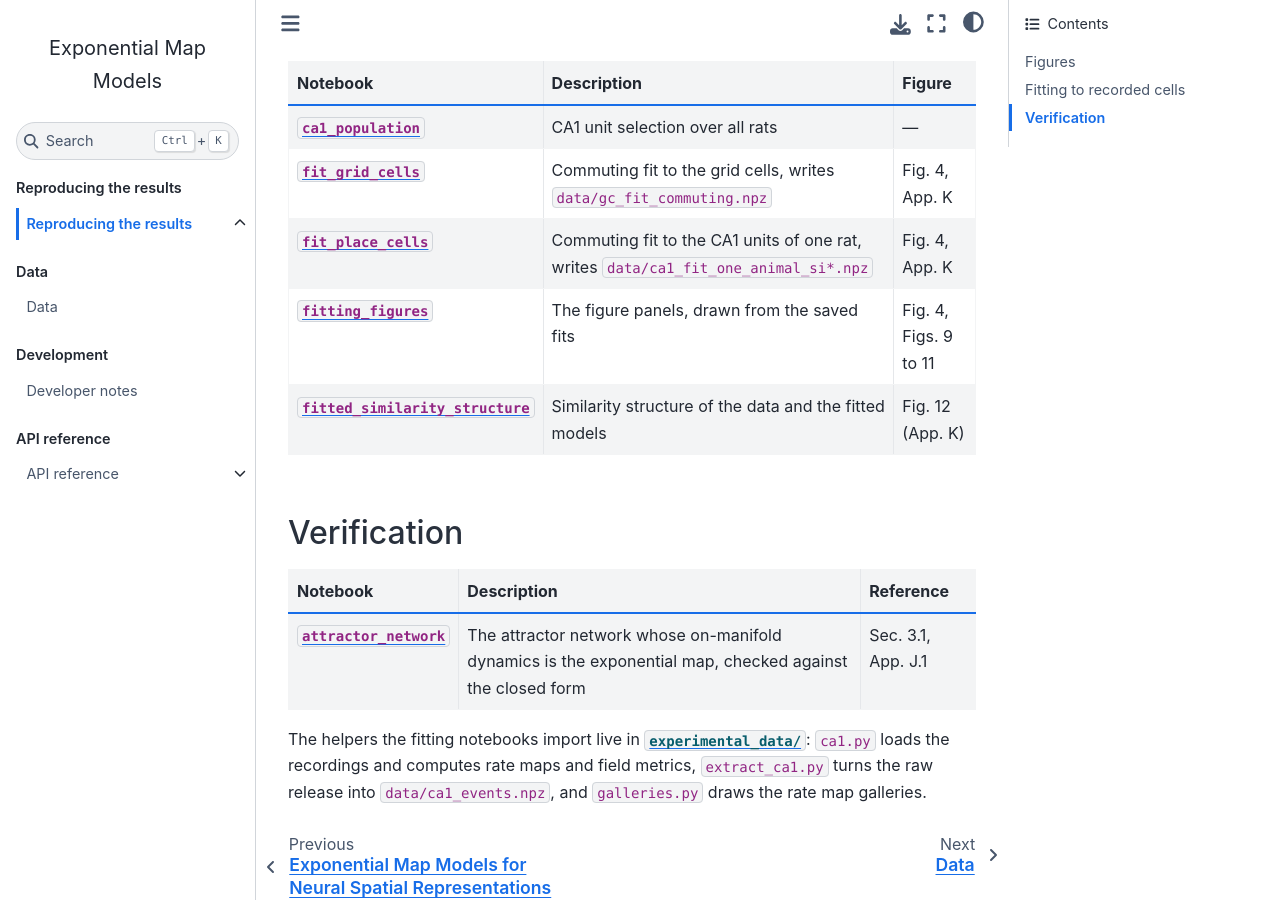
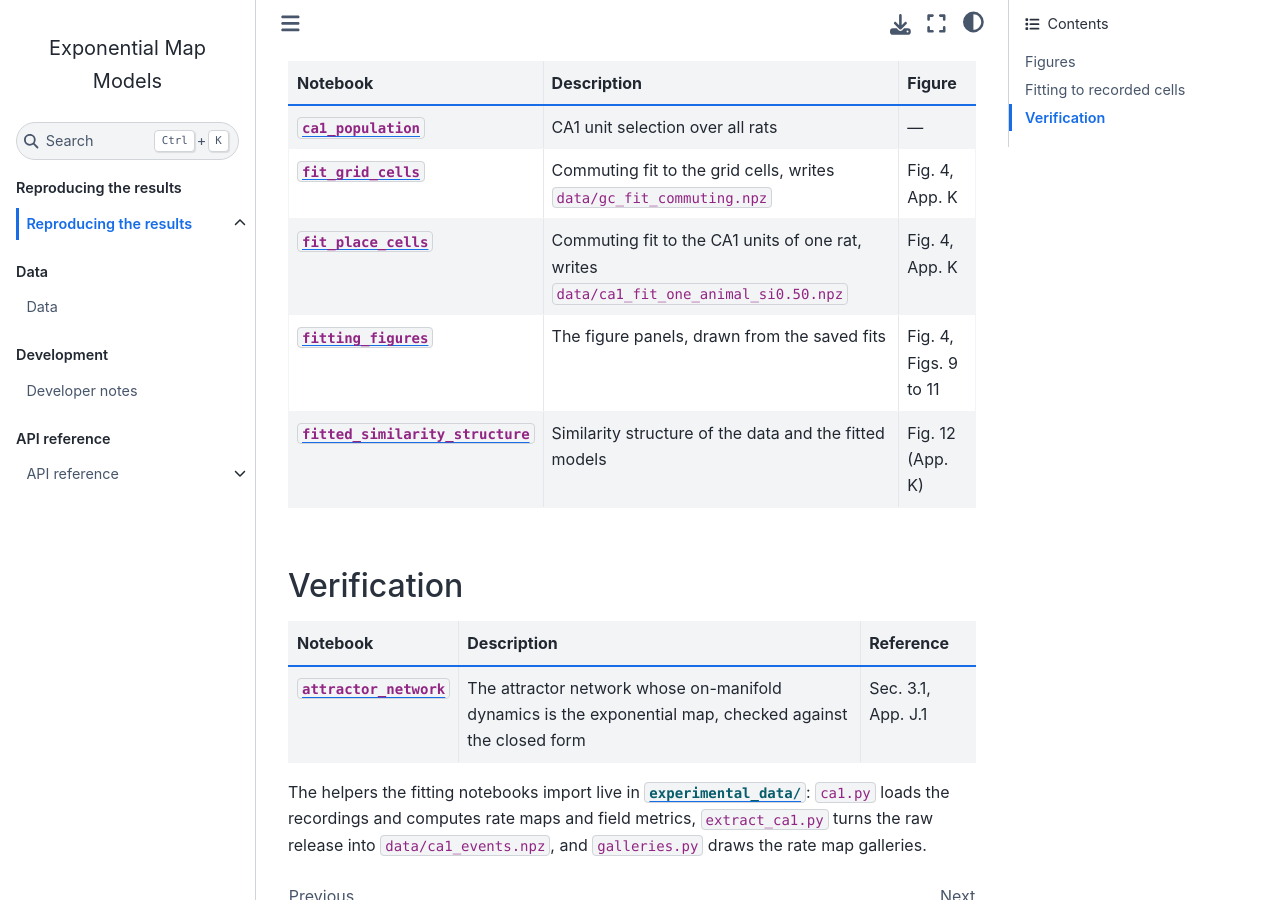
Before and after one commit to bioAI-Oslo/ExponentialRepresentations, a Jupyter Book: the page built from notebooks/README.md, in a window 1280 px wide and 900 px high, scrolled down 1144 px. Built offline with Jupyter Book 1.0.4 settings and Sphinx 7.4.7 and the Sphinx Book theme 1.1.4, drawn with Linux system fonts in a browser that asks for light colours; pages that are not in the unit, such as notebooks, are missing from menus.

Commit message:
Update fit notebooks to match paper

```diff
--- a/notebooks/README.md
+++ b/notebooks/README.md
@@ -36,7 +36,7 @@ refitting.
 | --- | --- | --- |
 | [`ca1_population`](ca1_population.ipynb) | CA1 unit selection over all rats | — |
 | [`fit_grid_cells`](fit_grid_cells.ipynb) | Commuting fit to the grid cells, writes `data/gc_fit_commuting.npz` | Fig. 4, App. K |
-| [`fit_place_cells`](fit_place_cells.ipynb) | Commuting fit to the CA1 units of one rat, writes `data/ca1_fit_one_animal_si*.npz` | Fig. 4, App. K |
+| [`fit_place_cells`](fit_place_cells.ipynb) | Commuting fit to the CA1 units of one rat, writes `data/ca1_fit_one_animal_si0.50.npz` | Fig. 4, App. K |
 | [`fitting_figures`](fitting_figures.ipynb) | The figure panels, drawn from the saved fits | Fig. 4, Figs. 9 to 11 |
 | [`fitted_similarity_structure`](fitted_similarity_structure.ipynb) | Similarity structure of the data and the fitted models | Fig. 12 (App. K) |
 
```
Also changed, not shown: 4 other files.
